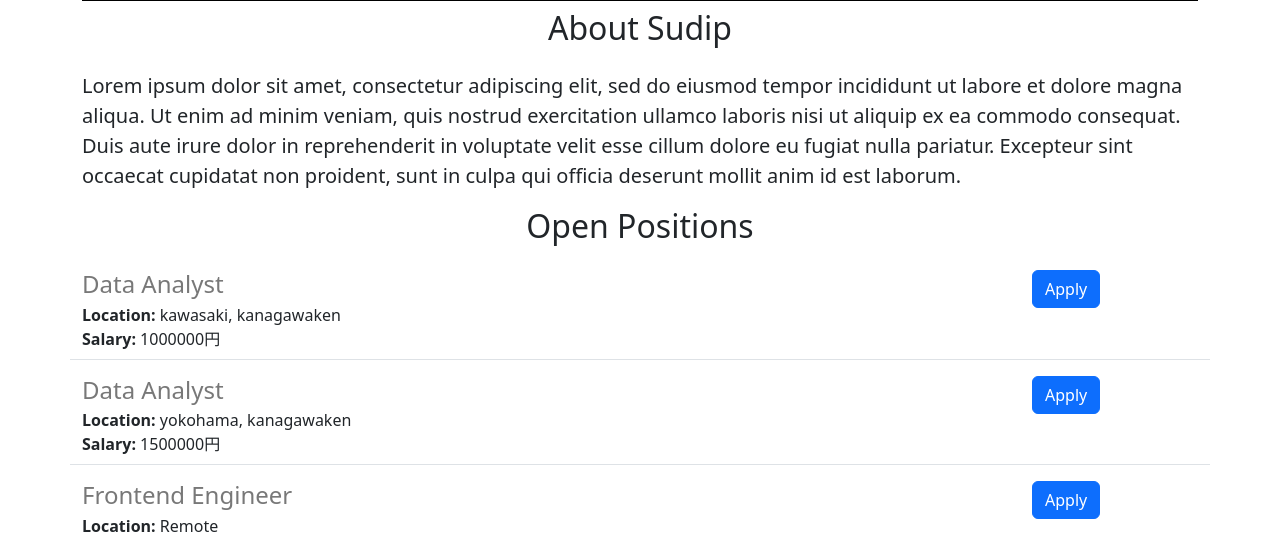
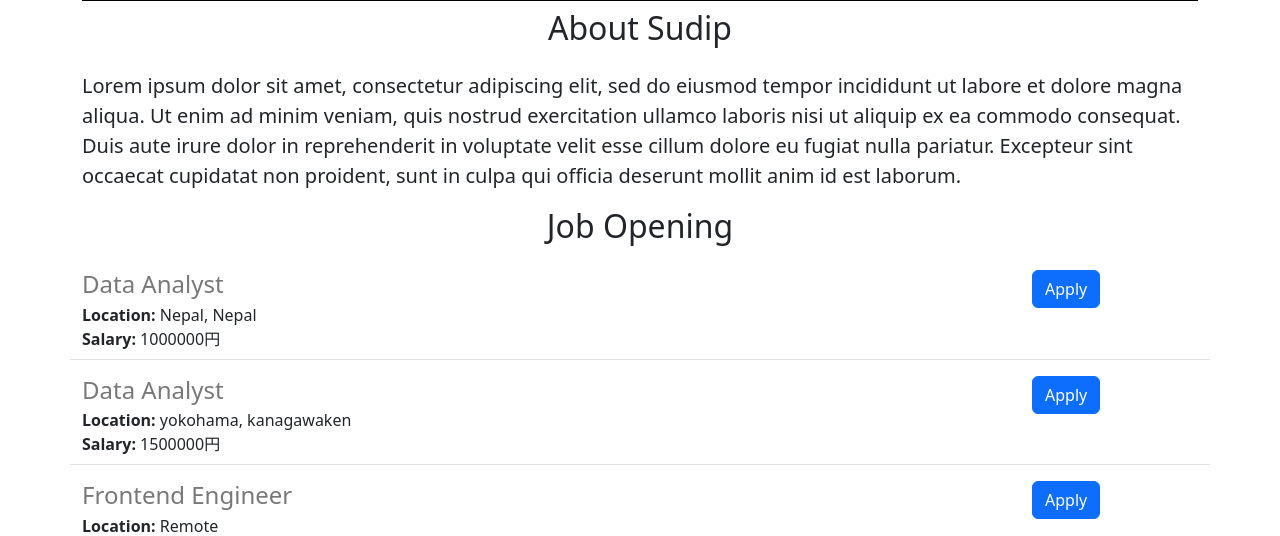
Before and after one commit to LearningwithSudip/Sudip-careers-website-v2, a Flask app: page / in a window 1280 px wide. Shown: the part 439-975 px from the top of the page. Run offline with Flask 3, Linux system fonts and the light colour scheme.

Commit message:
made some chanages

```diff
--- a/app.py
+++ b/app.py
@@ -6,7 +6,7 @@ JOBS = [
   {
     'id': 1,
     'title': 'Data Analyst',
-    'location': 'kawasaki, kanagawaken',
+    'location': 'Nepal, Nepal',
     'Salary': '1000000円'
   },
   {
--- a/templates/home.html
+++ b/templates/home.html
@@ -15,7 +15,7 @@
       <p class="lead">
         Lorem ipsum dolor sit amet, consectetur adipiscing elit, sed do eiusmod tempor incididunt ut labore et dolore magna aliqua. Ut enim ad minim veniam, quis nostrud exercitation ullamco laboris nisi ut aliquip ex ea commodo consequat. Duis aute irure dolor in reprehenderit in voluptate velit esse cillum dolore eu fugiat nulla pariatur. Excepteur sint occaecat cupidatat non proident, sunt in culpa qui officia deserunt mollit anim id est laborum.
       </p>
-      <h2 class="text-center mt-2 mb-4">Open Positions</h2>
+      <h2 class="text-center mt-2 mb-4">Job Opening</h2>
       <div>
         {% for job in jobs %}
           {% include 'jobs.html' %}
```
